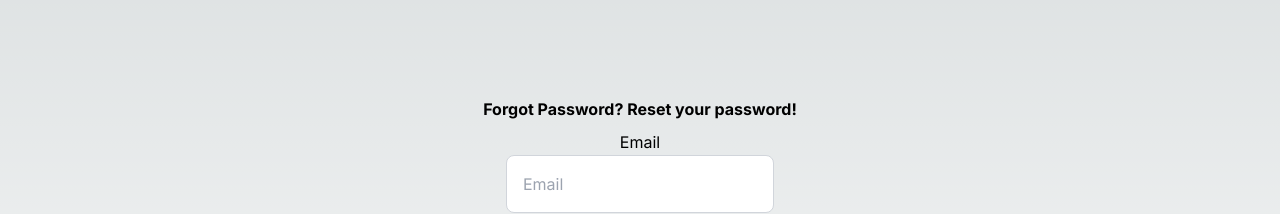
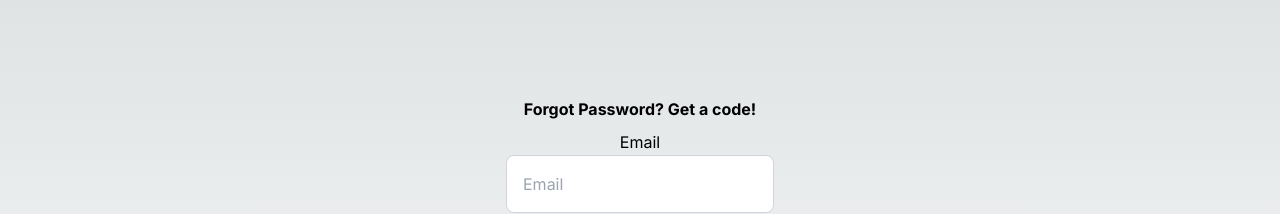
Before and after one commit to CiscoMerchan/auth-nextjs-app, a Next.js app: page /resetpassword/emailverification in a window 1280 px wide. Shown: the part 189-403 px from the top of the page. Built offline with nearby package versions, Linux system fonts and the light colour scheme.

Commit message:
modified:   src/app/resetpassword/emailverification/page.tsx

```diff
--- a/src/app/resetpassword/emailverification/page.tsx
+++ b/src/app/resetpassword/emailverification/page.tsx
@@ -120,7 +120,7 @@ const EmailVerification = () => {
             className="p-4 border border-gray-300 rounded-lg mb-4 focus:outline-none hover:bg-black hover:text-white"
             disabled={buttonDisable}
           >
-            {buttonDisable ? 'Type your email' : 'Reset your password'}
+            {buttonDisable ? 'Type your Code' : 'Reset your password'}
           </button>
           <hr />
           <Link className="mb-3" href="/signup">
@@ -132,7 +132,7 @@ const EmailVerification = () => {
         // Display email user form to verify email
         <div className='flex flex-col items-center justify-center min-h-screen py-2'>
           <h1 className="font-bold mb-2 items-center justify-center">
-            {loading ? 'Sending email ...' : 'Forgot Password? Reset your password!'}
+            {loading ? 'Sending email ...' : 'Forgot Password? Get a code!'}
           </h1>
           <hr />
           <label  htmlFor="email">Email</label>
@@ -151,7 +151,7 @@ const EmailVerification = () => {
             className="p-4 border border-gray-300 rounded-lg mb-4 focus:outline-none hover:bg-black hover:text-white"
             disabled={buttonDisable}
           >
-            {buttonDisable ? 'Type your email' : 'Reset your password'}
+            {buttonDisable ? 'Type your email' : 'Press to get a Code'}
           </button>
           <hr />
           <Link className="mb-3" href="/signup">
```
